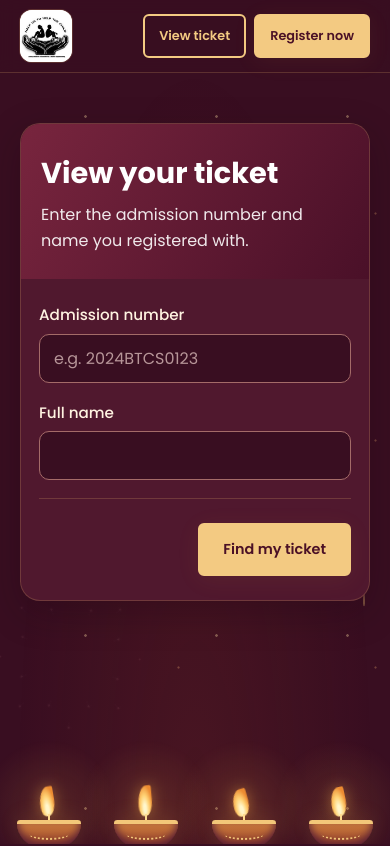
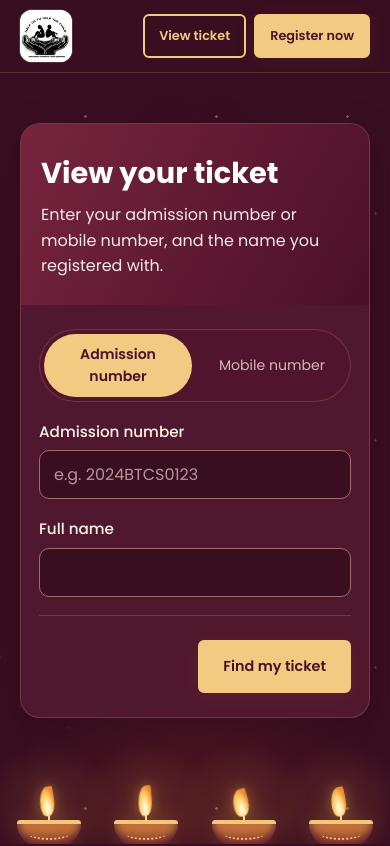
Before and after one commit to CapThunder19/Saath-2.0, a Next.js app: page /ticket in a window 390 px wide. Shown: the top 846 px of the page. Built offline with nearby package versions, Linux system fonts and the light colour scheme.

Commit message:
added phone

```diff
--- a/app/api/ticket/route.ts
+++ b/app/api/ticket/route.ts
@@ -1,31 +1,44 @@
 import { NextResponse } from "next/server";
 import { isAdminLogin, startAdminSession } from "@/lib/admin";
-import { findMember } from "@/lib/storage";
+import { findMember, findMembersByPhone } from "@/lib/storage";
 import { sameName, ticketPath } from "@/lib/tickets";
 
-const NOT_FOUND = "No registration found with these details. Check your admission number and enter your name exactly as you registered.";
+const NOT_FOUND =
+  "No registration found with these details. Check your admission number or mobile number, and enter your name exactly as you registered.";
 
-// Admission number + name → the member's ticket link (once approved), or the admin dashboard.
+// (Admission number or mobile number) + name → the member's ticket link (once approved),
+// or the admin dashboard for the admin's sign-in details.
 export async function POST(req: Request) {
-  let body: { admissionNo?: unknown; name?: unknown };
+  let body: { admissionNo?: unknown; phone?: unknown; name?: unknown };
   try {
     body = await req.json();
   } catch {
     return NextResponse.json({ error: "Invalid request." }, { status: 400 });
   }
   const admissionNo = typeof body.admissionNo === "string" ? body.admissionNo.trim().toUpperCase() : "";
+  const phone = typeof body.phone === "string" ? body.phone.replace(/\D/g, "").slice(-10) : "";
   const name = typeof body.name === "string" ? body.name : "";
-  if (!admissionNo || !name.trim()) {
-    return NextResponse.json({ error: "Please enter your admission number and name." }, { status: 400 });
+  if ((!admissionNo && !phone) || !name.trim()) {
+    return NextResponse.json({ error: "Please enter your admission number or mobile number, and your name." }, { status: 400 });
+  }
+  if (!admissionNo && !/^[6-9]\d{9}$/.test(phone)) {
+    return NextResponse.json({ error: "Please enter a valid 10-digit mobile number." }, { status: 400 });
   }
 
-  if (isAdminLogin(admissionNo, name)) {
+  if (admissionNo && isAdminLogin(admissionNo, name)) {
     await startAdminSession();
     return NextResponse.json({ admin: true });
   }
 
   try {
-    const member = await findMember(admissionNo);
+    // By mobile number: pick the member with that number whose name matches.
+    let lookupAdmission = admissionNo;
+    if (!lookupAdmission) {
+      const match = (await findMembersByPhone(phone)).find((m) => sameName(m.name, name));
+      if (!match) return NextResponse.json({ error: NOT_FOUND }, { status: 404 });
+      lookupAdmission = match.admissionNo;
+    }
+    const member = await findMember(lookupAdmission);
     // Same message for "no such admission number" and "wrong name", so the form
     // can't be used to discover who has registered.
     if (!member || !sameName(member.name, name)) return NextResponse.json({ error: NOT_FOUND }, { status: 404 });
--- a/app/globals.css
+++ b/app/globals.css
@@ -1040,3 +1040,8 @@ body > main, .site-footer { position: relative; z-index: 1; }
 .admin-card > footer { justify-content: space-between; align-items: center; gap: 12px; }
 .admin-remove-btn { background: transparent; border-color: #ef444499; color: #fca5a5; }
 .admin-remove-btn:hover { background: #ef444426; border-color: #ef4444; }
+
+/* View ticket: find by admission number or mobile number */
+.lookup-by { display: flex; gap: 6px; margin-bottom: 18px; padding: 4px; border: 1px solid var(--line); border-radius: 99px; background: var(--bg-alt); }
+.lookup-by button { flex: 1; border: 0; background: none; color: var(--muted); font: inherit; font-size: .88rem; padding: 9px 12px; border-radius: 99px; cursor: pointer; }
+.lookup-by button.is-active { background: var(--primary); color: var(--on-primary); font-weight: 600; }
--- a/components/TicketLookup.tsx
+++ b/components/TicketLookup.tsx
@@ -9,7 +9,9 @@ type Found = { name: string; registrationId: string; memberNo: number; teamSize:
 
 export default function TicketLookup() {
   const router = useRouter();
+  const [by, setBy] = useState<"admission" | "phone">("admission");
   const [admissionNo, setAdmissionNo] = useState("");
+  const [phone, setPhone] = useState("");
   const [name, setName] = useState("");
   const [error, setError] = useState("");
   const [loading, setLoading] = useState(false);
@@ -17,7 +19,9 @@ export default function TicketLookup() {
 
   async function handleSubmit(e: React.FormEvent) {
     e.preventDefault();
-    if (!admissionNo.trim() || !name.trim()) return setError("Please enter your admission number and name.");
+    if (by === "admission" && (!admissionNo.trim() || !name.trim())) return setError("Please enter your admission number and name.");
+    if (by === "phone" && !/^[6-9]\d{9}$/.test(phone)) return setError("Please enter your 10-digit mobile number.");
+    if (by === "phone" && !name.trim()) return setError("Please enter your name.");
     setLoading(true);
     setError("");
     setFound(null);
@@ -25,7 +29,7 @@ export default function TicketLookup() {
       const res = await fetch("/api/ticket", {
         method: "POST",
         headers: { "Content-Type": "application/json" },
-        body: JSON.stringify({ admissionNo, name }),
+        body: JSON.stringify(by === "admission" ? { admissionNo, name } : { phone, name }),
       });
       const json = await res.json();
       if (!res.ok) throw new Error(json.error || "Something went wrong.");
@@ -42,9 +46,28 @@ export default function TicketLookup() {
     <div className="form-wrapper lookup-wrapper">
       <div className="form-header">
         <h1>View your ticket</h1>
-        <p>Enter the admission number and name you registered with.</p>
+        <p>Enter your admission number or mobile number, and the name you registered with.</p>
       </div>
       <form noValidate onSubmit={handleSubmit}>
+        <div className="lookup-by" role="tablist" aria-label="Find by">
+          {([["admission", "Admission number"], ["phone", "Mobile number"]] as const).map(([key, label]) => (
+            <button
+              key={key}
+              type="button"
+              role="tab"
+              aria-selected={by === key}
+              className={by === key ? "is-active" : undefined}
+              onClick={() => {
+                setBy(key);
+                setFound(null);
+                setError("");
+              }}
+            >
+              {label}
+            </button>
+          ))}
+        </div>
+        {by === "admission" ? (
           <div className="field">
             <label htmlFor="lookup-admission">Admission number</label>
             <input
@@ -55,6 +78,21 @@ export default function TicketLookup() {
               placeholder="e.g. 2024BTCS0123"
             />
           </div>
+        ) : (
+          <div className="field">
+            <label htmlFor="lookup-phone">Mobile number</label>
+            <input
+              id="lookup-phone"
+              type="tel"
+              inputMode="numeric"
+              maxLength={10}
+              value={phone}
+              onChange={(e) => { setPhone(e.target.value.replace(/\D/g, "")); setFound(null); }}
+              autoComplete="tel-national"
+              placeholder="10-digit number you registered with"
+            />
+          </div>
+        )}
         <div className="field">
           <label htmlFor="lookup-name">Full name</label>
           <input id="lookup-name" value={name} onChange={(e) => { setName(e.target.value); setFound(null); }} autoComplete="name" />
--- a/lib/storage.ts
+++ b/lib/storage.ts
@@ -89,6 +89,17 @@ export async function findMember(admissionNo: string): Promise<FoundMember | nul
     }
   }
   return null;
+}
+
+/** Members registered with this mobile number (several people may share one). */
+export async function findMembersByPhone(phone: string): Promise<{ admissionNo: string; name: string }[]> {
+  const db = supabase();
+  if (db) {
+    const { data, error } = await db.from("members").select("admission_no, name").eq("phone", phone);
+    if (error) throw busyOr(error, "Phone lookup failed");
+    return (data ?? []).map((m) => ({ admissionNo: m.admission_no, name: m.name }));
+  }
+  return (await readLocal()).flatMap((r) => r.members.filter((m) => m.phone === phone).map((m) => ({ admissionNo: m.admissionNo, name: m.name })));
 }
 
 /** Everything needed to draw one member's ticket, including their photo. */
```
Lines whose indentation alone changed are shown as unchanged.
